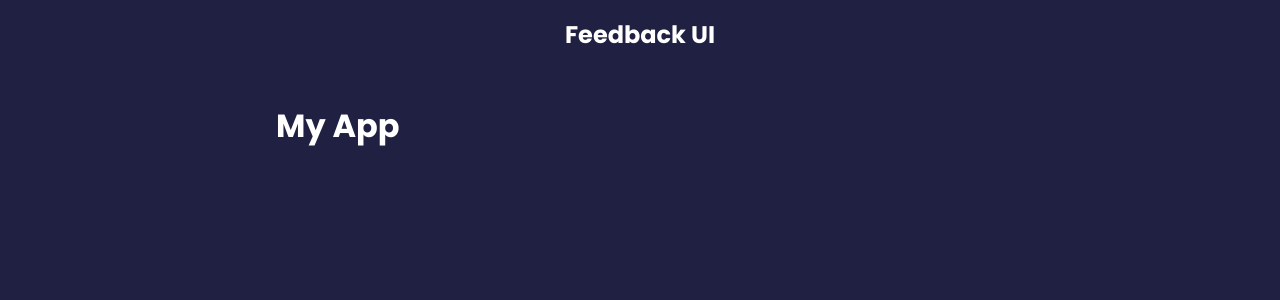
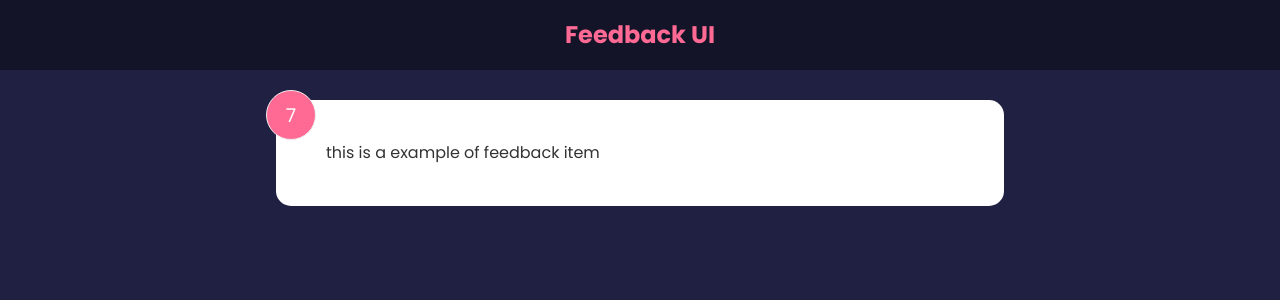
Before and after one commit to luizlopes12/feedback-app, a React (Create React App) app: page / in a window 1280 px wide. Shown: the top 300 px of the page. Built offline with nearby package versions, Linux system fonts and the light colour scheme.

Commit message:
utilizando states para os itens da lista

```diff
--- a/src/App.js
+++ b/src/App.js
@@ -1,11 +1,14 @@
 import React from 'react'
 import Header from './components/Header'
+import FeedbackItem from './components/FeedbackItem'
+
+
 function App(){
     return (
         <>
         <Header/>
         <div className='container'>
-            <h1>My App</h1>
+            <FeedbackItem/>
         </div>
         </>
 
--- /dev/null
+++ b/src/components/FeedbackItem.jsx
@@ -0,0 +1,15 @@
+import React,{useState} from 'react'
+function FeedbackItem() {
+    const [rating, setRating] = useState(7)
+    const [text, setText] = useState('this is a example of feedback item')
+    return (
+        <div className='card'>
+            <div className="num-display">{rating}</div>
+            <div className="text-display">
+                {text}
+            </div>
+        </div>
+    )
+}
+
+export default FeedbackItem
--- a/src/components/Header.jsx
+++ b/src/components/Header.jsx
@@ -1,8 +1,12 @@
 import React from 'react'
 import PropTypes from 'prop-types';
-function Header({text}) {
+function Header({text, bgColor, textColor}) {
+    const headerStyles = {
+        backgroundColor: bgColor,
+        color: textColor,
+    }
     return (
-        <header>
+        <header style={headerStyles}>
             <div className="container">
                 <h2>{text}</h2>
             </div>
@@ -11,7 +15,9 @@
 }
 //deixa uma configuração de props default se elas não forem inputadas no component
 Header.defaultProps = {
-    text: 'Feedback UI'
+    text: 'Feedback UI',
+    bgColor: 'rgba(0,0,0,0.4)',
+    textColor: '#ff6a95',
 }
 //Impede de que o valor passado pelas props seja um tipo de dado diferente do esperado
 /*
```
